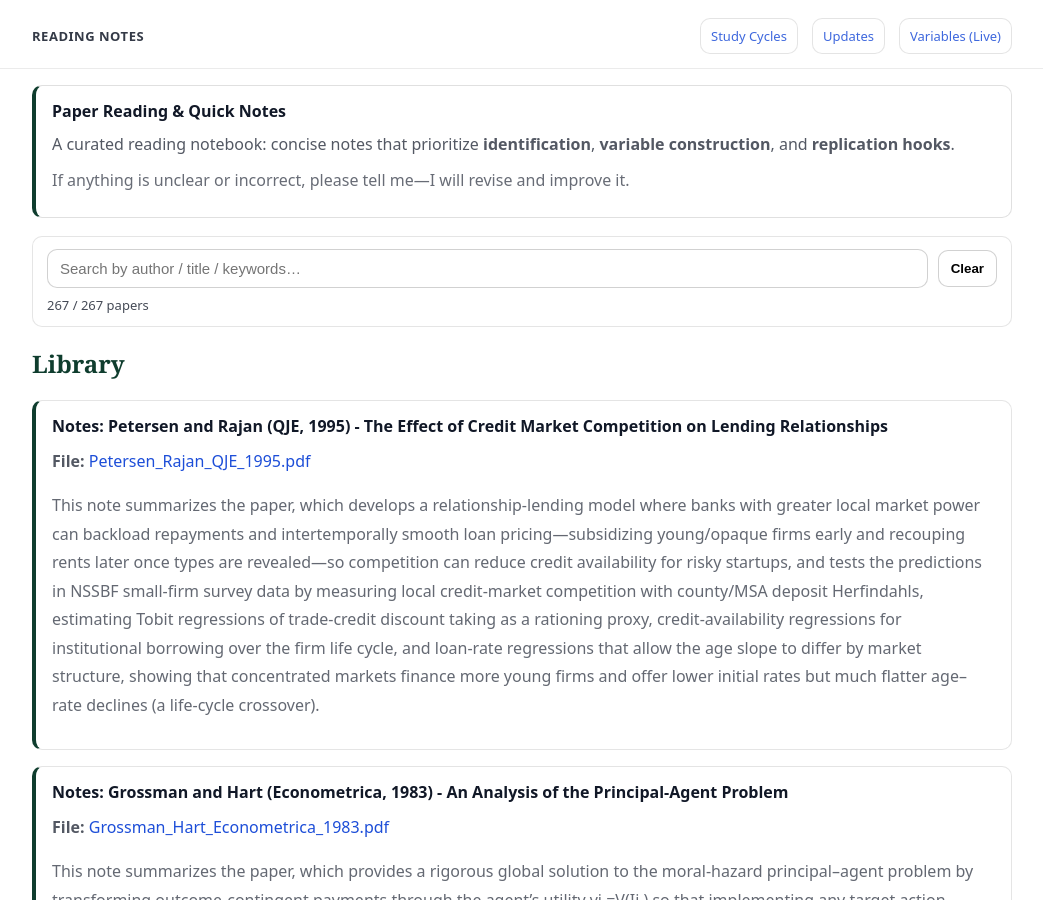
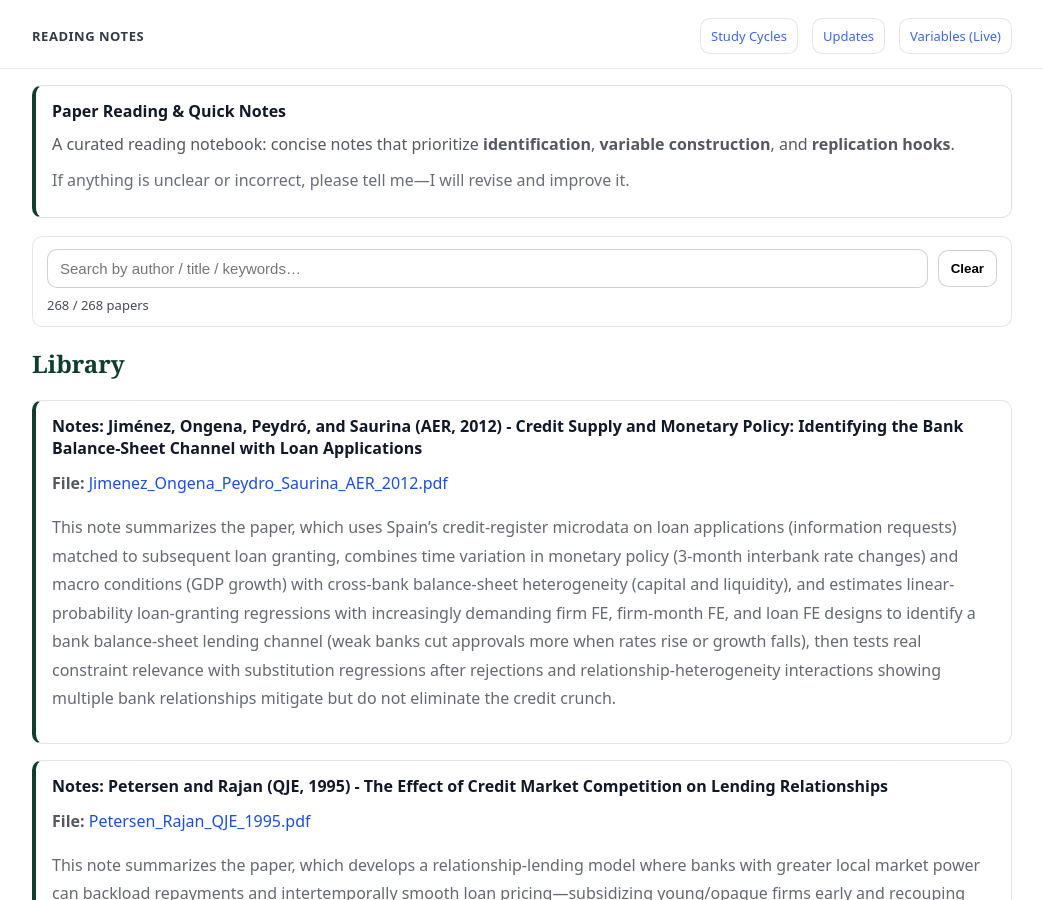
Before and after one commit to yaxinzn/study-archive, a Jekyll site: the page built from reading/index.md, in a window 1280 px wide and 900 px high. Shown: the whole window, without its empty margins (118-1161 px from the left). Built offline with Jekyll 4.4.1, drawn with Linux system fonts in a browser that asks for light colours.

Commit message:
Reading: add/update Jimenez_Ongena_Peydro_Saurina_AER_2012.pdf

```diff
--- a/_data/reading.yml
+++ b/_data/reading.yml
@@ -1,3 +1,7 @@
+- title: "Notes: Jiménez, Ongena, Peydró, and Saurina (AER, 2012) - Credit Supply and Monetary Policy: Identifying the Bank Balance-Sheet Channel with Loan Applications"
+  file: "Jimenez_Ongena_Peydro_Saurina_AER_2012.pdf"
+  desc: "This note summarizes the paper, which uses Spain’s credit-register microdata on loan applications (information requests) matched to subsequent loan granting, combines time variation in monetary policy (3-month interbank rate changes) and macro conditions (GDP growth) with cross-bank balance-sheet heterogeneity (capital and liquidity), and estimates linear-probability loan-granting regressions with increasingly demanding firm FE, firm-month FE, and loan FE designs to identify a bank balance-sheet lending channel (weak banks cut approvals more when rates rise or growth falls), then tests real constraint relevance with substitution regressions after rejections and relationship-heterogeneity interactions showing multiple bank relationships mitigate but do not eliminate the credit crunch."
+
 - title: "Notes: Petersen and Rajan (QJE, 1995) - The Effect of Credit Market Competition on Lending Relationships"
   file: "Petersen_Rajan_QJE_1995.pdf"
   desc: "This note summarizes the paper, which develops a relationship-lending model where banks with greater local market power can backload repayments and intertemporally smooth loan pricing—subsidizing young/opaque firms early and recouping rents later once types are revealed—so competition can reduce credit availability for risky startups, and tests the predictions in NSSBF small-firm survey data by measuring local credit-market competition with county/MSA deposit Herfindahls, estimating Tobit regressions of trade-credit discount taking as a rationing proxy, credit-availability regressions for institutional borrowing over the firm life cycle, and loan-rate regressions that allow the age slope to differ by market structure, showing that concentrated markets finance more young firms and offer lower initial rates but much flatter age–rate declines (a life-cycle crossover)."
```
Also changed, not shown: 1 other file.
